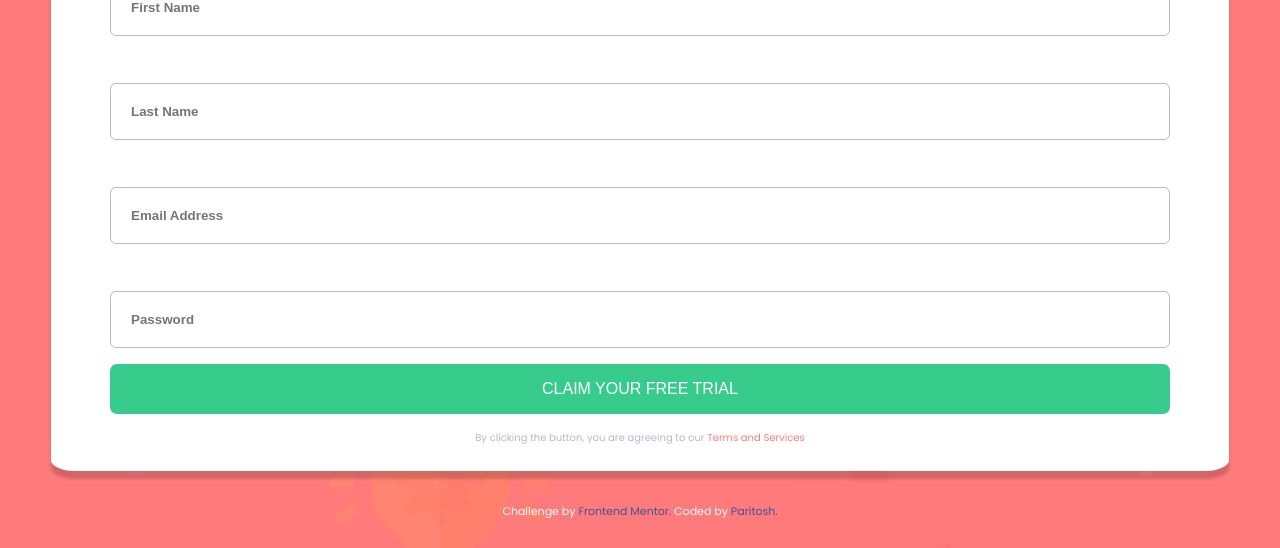
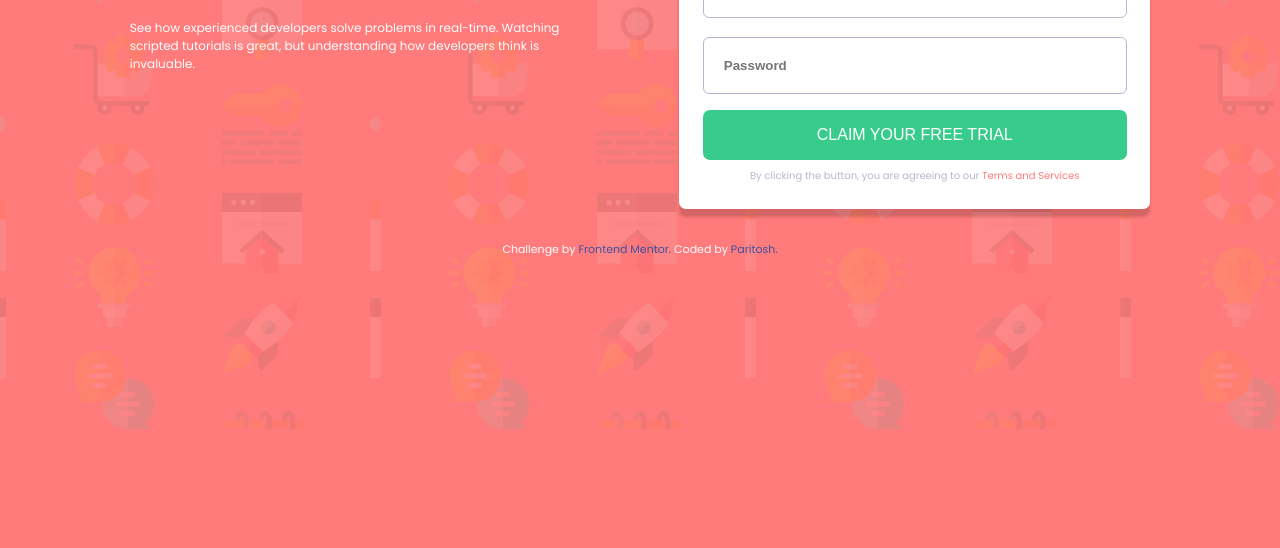
Before and after one commit to Paritosh7/FEMentor-login, a plain HTML site: page index.html in a window 1280 px wide. Shown: the part 371-919 px from the top of the page. After the commit the page ends 800 px from the top, so only its background shows below. Drawn offline with Linux system fonts and the light colour scheme.

Commit message:
desktop-version

```diff
--- a/main.css
+++ b/main.css
@@ -20,14 +20,13 @@ body {
     url("./images/bg-intro-mobile.png");
   /* background-image: url("./images/bg-intro-mobile.png"); */
   color: white;
+  text-align: center;
 }
 
 h1 {
   font-weight: 600;
-  text-align: center;
 }
 h3 {
-  text-align: center;
   font-weight: 400;
   font-size: 15px;
 }
@@ -57,13 +56,14 @@ section {
 form {
   display: flex;
   flex-direction: column;
-  border-radius: 2%;
+  border-radius: 7px;
   background: white;
   margin-top: 1em;
   box-shadow: 0px 8px 3px rgba(0, 0, 0, 0.17);
 }
 
 form input {
+  font-weight: 700;
   color: hsl(249, 10%, 26%);
   margin: 4% auto 0 auto;
   padding: 1.5em;
@@ -82,7 +82,6 @@ form button {
 p {
   width: 70%;
   margin: 0 auto 2.5em auto;
-  text-align: center;
   font-size: 10px;
   color: hsl(246, 25%, 77%);
 }
@@ -95,6 +94,10 @@ p > a {
 footer {
   margin-top: 2em;
 }
+form input:focus {
+  outline: none;
+  box-shadow: 0 0 3px 0px #1f57dd;
+}
 
 ::placeholder {
   font-weight: 700;
@@ -103,8 +106,49 @@ footer {
 .attribution {
   color: white;
   font-size: 11px;
-  text-align: center;
 }
 .attribution a {
   color: hsl(228, 45%, 44%);
 }
+
+@media (min-width: 800px) {
+  body {
+    background: hsl(0, 100%, 74%) url("./images/bg-intro-mobile.png");
+  }
+
+  section {
+    display: flex;
+    flex-direction: row;
+    justify-content: space-evenly;
+  }
+
+  section div {
+    flex-basis: 40%;
+  }
+
+  #content-headings {
+    display: flex;
+    flex-direction: column;
+    justify-content: center;
+  }
+
+  h1 {
+    text-align: left;
+    font-size: 2.5em;
+    font-weight: 700;
+  }
+  h3 {
+    text-align: left;
+    font-size: 12px;
+    margin-top: 0px;
+  }
+
+  button {
+    padding: 1em;
+    margin: 1em auto 0em auto;
+  }
+
+  form button {
+    margin-bottom: 0.5em;
+  }
+}
```
Also changed, not shown: index.html (+1 -1 lines).
